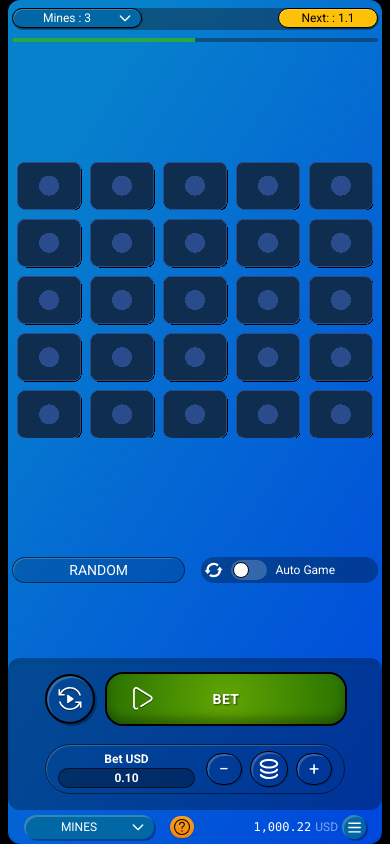
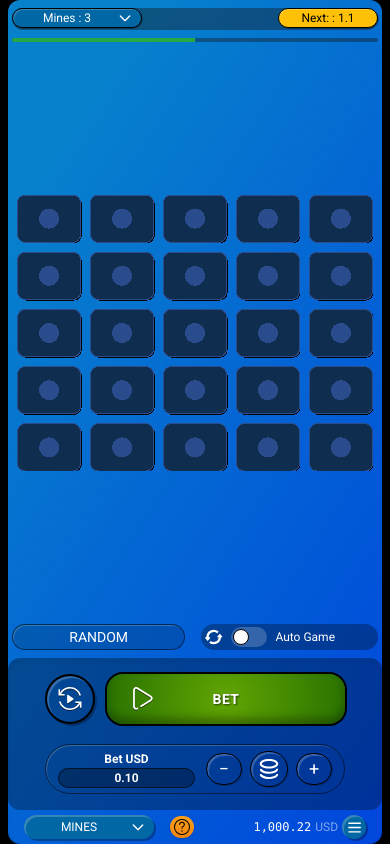
Before and after one commit to BelskviK/Vue-PIXI, a Vue app: page /games/mines in a window 390 px wide. Built offline with nearby package versions, Linux system fonts and the light colour scheme.

Commit message:
adjusted responsive

```diff
--- a/src/components/games/mines/MinesBoard.vue
+++ b/src/components/games/mines/MinesBoard.vue
@@ -1,6 +1,6 @@
 <template>
   <!-- fluid up to 320px, then scale down to parent width -->
-  <div ref="container" class="w-full px-1"></div>
+  <div ref="container"></div>
 </template>
 
 <script setup lang="ts">
--- a/src/components/games/mines/MinesGame.vue
+++ b/src/components/games/mines/MinesGame.vue
@@ -1,11 +1,11 @@
 <template>
   <div
-    class="flex flex-col items-center justify-between h-[72%] md:h-[100%] w-full max-w-[400px] pb-0 pt-2 md:pb-2 md:pt-1 px-1"
+    class="flex flex-col items-center justify-between h-full w-full max-w-[400px] pb-40 pt-2 md:pb-2 md:pt-1 px-1"
   >
     <MinesHeader />
 
     <!-- now just drop in our new board -->
-    <MinesBoard :rows="5" :cols="5" />
+    <MinesBoard :rows="5" :cols="5" class="w-full px-1 py-2" />
 
     <MinesFooter />
   </div>
```
